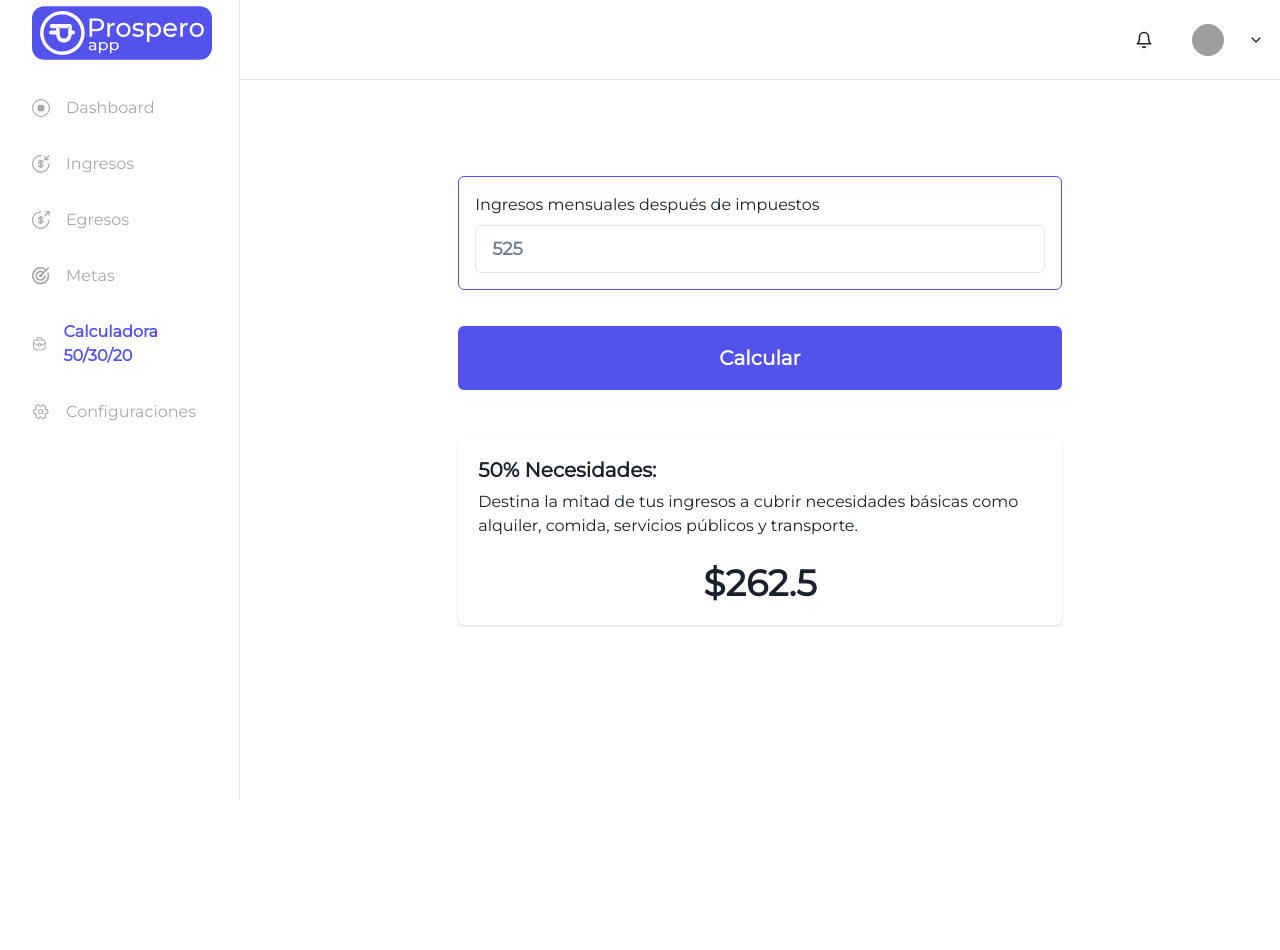
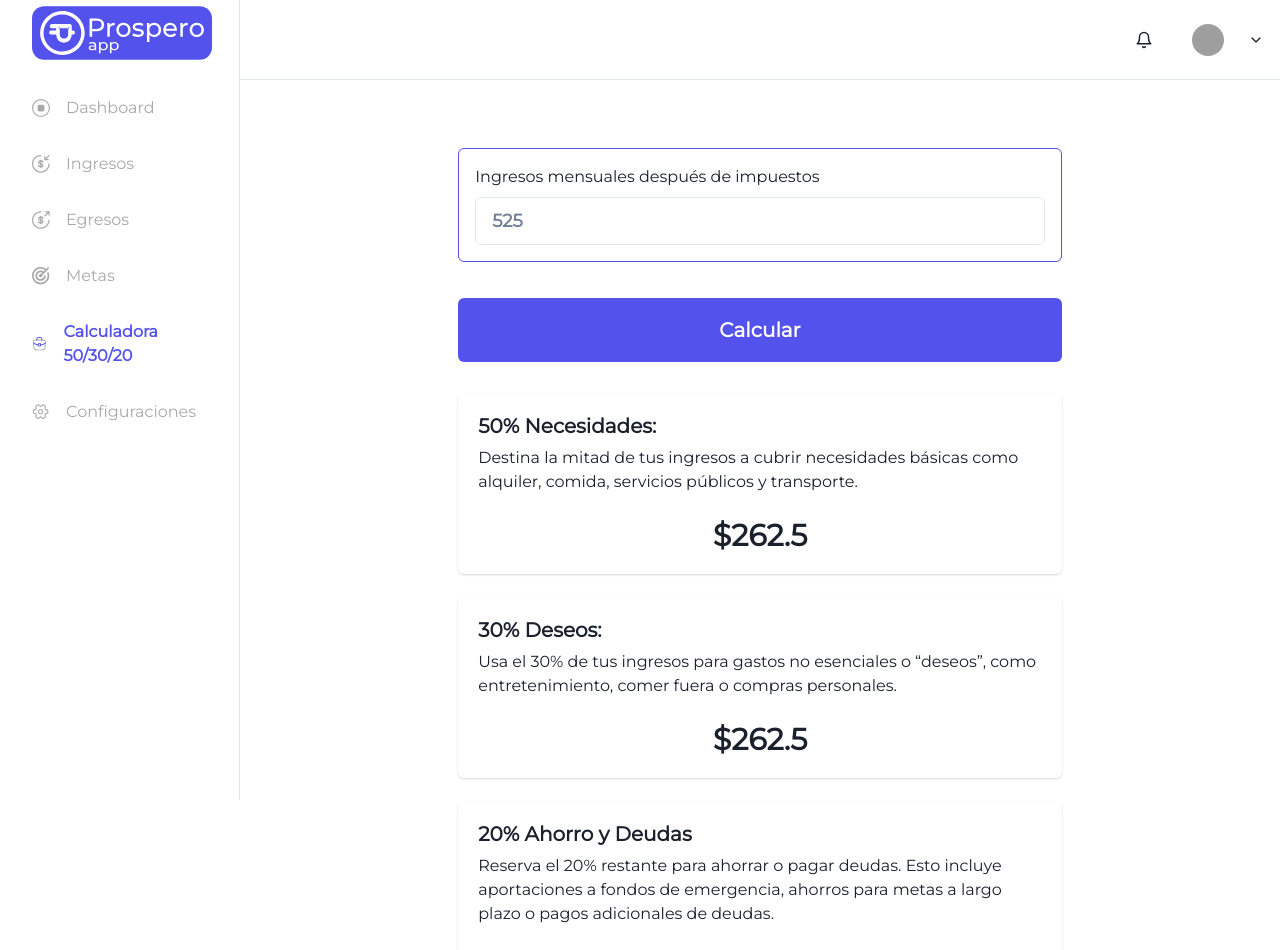
Before and after one commit to Prospero-Inc/prospero-front, a Next.js app: page /budget-calculator in a window 1280 px wide. Shown: the top 950 px of the page. Before the commit the page ends 800 px from the top, so only its background shows below. Built offline with nearby package versions, Linux system fonts and the light colour scheme; no server answers; grey boxes are pictures that could not be loaded; what @chakra-ui/next-js would draw is missing.

Commit message:
feat: template calculator

```diff
--- a/src/components/icons/BagIcon.tsx
+++ b/src/components/icons/BagIcon.tsx
@@ -9,10 +9,10 @@ export const BagIcon = () => {
       fill="currentColor"
       xmlns="http://www.w3.org/2000/svg">
       <path d="M16.0002 22.7498H8.00023C3.38023 22.7498 2.52023 20.5998 2.30023 18.5098L1.55023 10.4998C1.44023 9.44977 1.41023 7.89977 2.45023 6.73977C3.35023 5.73977 4.84023 5.25977 7.00023 5.25977H17.0002C19.1702 5.25977 20.6602 5.74977 21.5502 6.73977C22.5902 7.89977 22.5602 9.44977 22.4502 10.5098L21.7002 18.4998C21.4802 20.5998 20.6202 22.7498 16.0002 22.7498ZM7.00023 6.74977C5.31023 6.74977 4.15023 7.07977 3.56023 7.73977C3.07023 8.27977 2.91023 9.10977 3.04023 10.3498L3.79023 18.3598C3.96023 19.9398 4.39023 21.2498 8.00023 21.2498H16.0002C19.6002 21.2498 20.0402 19.9398 20.2102 18.3498L20.9602 10.3598C21.0902 9.10977 20.9302 8.27977 20.4402 7.73977C19.8502 7.07977 18.6902 6.74977 17.0002 6.74977H7.00023Z" fill="#A9A9A9" />
-      <path d="M16 6.75C15.59 6.75 15.25 6.41 15.25 6V5.2C15.25 3.42 15.25 2.75 12.8 2.75H11.2C8.75 2.75 8.75 3.42 8.75 5.2V6C8.75 6.41 8.41 6.75 8 6.75C7.59 6.75 7.25 6.41 7.25 6V5.2C7.25 3.44 7.25 1.25 11.2 1.25H12.8C16.75 1.25 16.75 3.44 16.75 5.2V6C16.75 6.41 16.41 6.75 16 6.75Z" fill="#A9A9A9" />
-      <path d="M12 16.75C9.25 16.75 9.25 15.05 9.25 14.03V13C9.25 11.59 9.59 11.25 11 11.25H13C14.41 11.25 14.75 11.59 14.75 13V14C14.75 15.04 14.75 16.75 12 16.75ZM10.75 12.75C10.75 12.83 10.75 12.92 10.75 13V14.03C10.75 15.06 10.75 15.25 12 15.25C13.25 15.25 13.25 15.09 13.25 14.02V13C13.25 12.92 13.25 12.83 13.25 12.75C13.17 12.75 13.08 12.75 13 12.75H11C10.92 12.75 10.83 12.75 10.75 12.75Z" fill="#A9A9A9" />
-      <path d="M14 14.7702C13.63 14.7702 13.3 14.4902 13.26 14.1102C13.21 13.7002 13.5 13.3202 13.91 13.2702C16.55 12.9402 19.08 11.9402 21.21 10.3902C21.54 10.1402 22.01 10.2202 22.26 10.5602C22.5 10.8902 22.43 11.3602 22.09 11.6102C19.75 13.3102 16.99 14.4002 14.09 14.7702C14.06 14.7702 14.03 14.7702 14 14.7702Z" fill="#A9A9A9" />
-      <path d="M10.0002 14.7799C9.97023 14.7799 9.94023 14.7799 9.91023 14.7799C7.17023 14.4699 4.50023 13.4699 2.19023 11.8899C1.85023 11.6599 1.76023 11.1899 1.99023 10.8499C2.22023 10.5099 2.69023 10.4199 3.03023 10.6499C5.14023 12.0899 7.57023 12.9999 10.0702 13.2899C10.4802 13.3399 10.7802 13.7099 10.7302 14.1199C10.7002 14.4999 10.3802 14.7799 10.0002 14.7799Z" fill="#A9A9A9" />
+      <path d="M16 6.75C15.59 6.75 15.25 6.41 15.25 6V5.2C15.25 3.42 15.25 2.75 12.8 2.75H11.2C8.75 2.75 8.75 3.42 8.75 5.2V6C8.75 6.41 8.41 6.75 8 6.75C7.59 6.75 7.25 6.41 7.25 6V5.2C7.25 3.44 7.25 1.25 11.2 1.25H12.8C16.75 1.25 16.75 3.44 16.75 5.2V6C16.75 6.41 16.41 6.75 16 6.75Z" fill="currentColor" />
+      <path d="M12 16.75C9.25 16.75 9.25 15.05 9.25 14.03V13C9.25 11.59 9.59 11.25 11 11.25H13C14.41 11.25 14.75 11.59 14.75 13V14C14.75 15.04 14.75 16.75 12 16.75ZM10.75 12.75C10.75 12.83 10.75 12.92 10.75 13V14.03C10.75 15.06 10.75 15.25 12 15.25C13.25 15.25 13.25 15.09 13.25 14.02V13C13.25 12.92 13.25 12.83 13.25 12.75C13.17 12.75 13.08 12.75 13 12.75H11C10.92 12.75 10.83 12.75 10.75 12.75Z" fill="currentColor" />
+      <path d="M14 14.7702C13.63 14.7702 13.3 14.4902 13.26 14.1102C13.21 13.7002 13.5 13.3202 13.91 13.2702C16.55 12.9402 19.08 11.9402 21.21 10.3902C21.54 10.1402 22.01 10.2202 22.26 10.5602C22.5 10.8902 22.43 11.3602 22.09 11.6102C19.75 13.3102 16.99 14.4002 14.09 14.7702C14.06 14.7702 14.03 14.7702 14 14.7702Z" fill="currentColor" />
+      <path d="M10.0002 14.7799C9.97023 14.7799 9.94023 14.7799 9.91023 14.7799C7.17023 14.4699 4.50023 13.4699 2.19023 11.8899C1.85023 11.6599 1.76023 11.1899 1.99023 10.8499C2.22023 10.5099 2.69023 10.4199 3.03023 10.6499C5.14023 12.0899 7.57023 12.9999 10.0702 13.2899C10.4802 13.3399 10.7802 13.7099 10.7302 14.1199C10.7002 14.4999 10.3802 14.7799 10.0002 14.7799Z" fill="currentColor" />
     </svg>
   )
 }
--- a/src/components/layouts/ProsperoLayout.tsx
+++ b/src/components/layouts/ProsperoLayout.tsx
@@ -16,7 +16,7 @@ export const ProsperoLayout: FC<PropsWithChildren<Props>> = ({
   pageDescription,
   imageFullUrl
 }) => {
-  const padding = useBreakpointValue({ base: '6', sm: '6', md: '8', lg: '10' })
+  const padding = useBreakpointValue({ base: '4', sm: '4', md: '6', lg: '8' })
 
   return (
     <>
@@ -32,7 +32,7 @@ export const ProsperoLayout: FC<PropsWithChildren<Props>> = ({
       </Head>
 
       <SidebarWithHeader>
-        <Container p={padding} maxW="container.3xl" my={10}>
+        <Container p={padding} maxW="container.2xl" my={5}>
           {children}
         </Container>
       </SidebarWithHeader>
--- a/src/language/es/budgeCalculator.json
+++ b/src/language/es/budgeCalculator.json
@@ -4,5 +4,13 @@
   "fiftyCard": {
     "heading": "50% Necesidades:",
     "body": "Destina la mitad de tus ingresos a cubrir necesidades básicas como alquiler, comida, servicios públicos y transporte."
+  },
+  "thirty": {
+    "heading": "30% Deseos:",
+    "body": "Usa el 30% de tus ingresos para gastos no esenciales o “deseos”,  como entretenimiento, comer fuera o compras personales."
+  },
+  "twenty": {
+    "heading": "20% Ahorro y Deudas",
+    "body": "Reserva el 20% restante para ahorrar o pagar deudas. Esto incluye aportaciones a fondos de emergencia, ahorros para metas a largo plazo o pagos adicionales de deudas."
   }
 }
--- a/src/pages/budget-calculator.tsx
+++ b/src/pages/budget-calculator.tsx
@@ -5,7 +5,7 @@ import * as budgeCalculator from '@/languages/es/budgeCalculator.json'
 const index = () => {
   return (
     <ProsperoLayout title='Budge Calculator' pageDescription='Budge calculator is a calculator of distributions your salary'>
-      <Container>
+      <Container >
         <Stack>
           <Box
             border={"1px"}
@@ -27,13 +27,33 @@ const index = () => {
           </Button>
         </Stack>
 
-        <Stack my={'3rem'}>
-          <Card>
+        <Stack my={'2rem'}>
+          <Card mb="1rem">
             <CardBody>
               <Heading as={'h1'} size={"md"}>{budgeCalculator.fiftyCard.heading}</Heading>
-              <Text mb={'1.5rem'} mt="0.5rem">{budgeCalculator.fiftyCard.body}</Text>
+              <Text mb={'1.5rem'} size="sm" mt="0.5rem">{budgeCalculator.fiftyCard.body}</Text>
 
-              <Heading as="h2" textAlign={'center'} >
+              <Heading as="h2" size={"lg"} textAlign={'center'} >
+                $262.5
+              </Heading>
+            </CardBody>
+          </Card>
+          <Card mb={"1rem"}>
+            <CardBody>
+              <Heading as={'h1'} size={"md"}>{budgeCalculator.thirty.heading}</Heading>
+              <Text mb={'1.5rem'} size="sm" mt="0.5rem">{budgeCalculator.thirty.body}</Text>
+
+              <Heading as="h2" size={"lg"} textAlign={'center'} >
+                $262.5
+              </Heading>
+            </CardBody>
+          </Card>
+          <Card mb={"1rem"}>
+            <CardBody>
+              <Heading as={'h1'} size={"md"}>{budgeCalculator.twenty.heading}</Heading>
+              <Text mb={'1.5rem'} size={"sm"} mt="0.5rem">{budgeCalculator.twenty.body}</Text>
+
+              <Heading as="h2" size={"lg"} textAlign={'center'} >
                 $262.5
               </Heading>
             </CardBody>
```
Also changed, not shown: src/components/views/RegisterView.tsx (+25 -17 lines), src/components/views/auth/LoginView.tsx (+5 -3 lines), src/language/en/budgeCalculator.json (+8 -0 lines), src/language/en/register.json (added, +17 -0 lines), src/language/es/register.json (added, +17 -0 lines).
